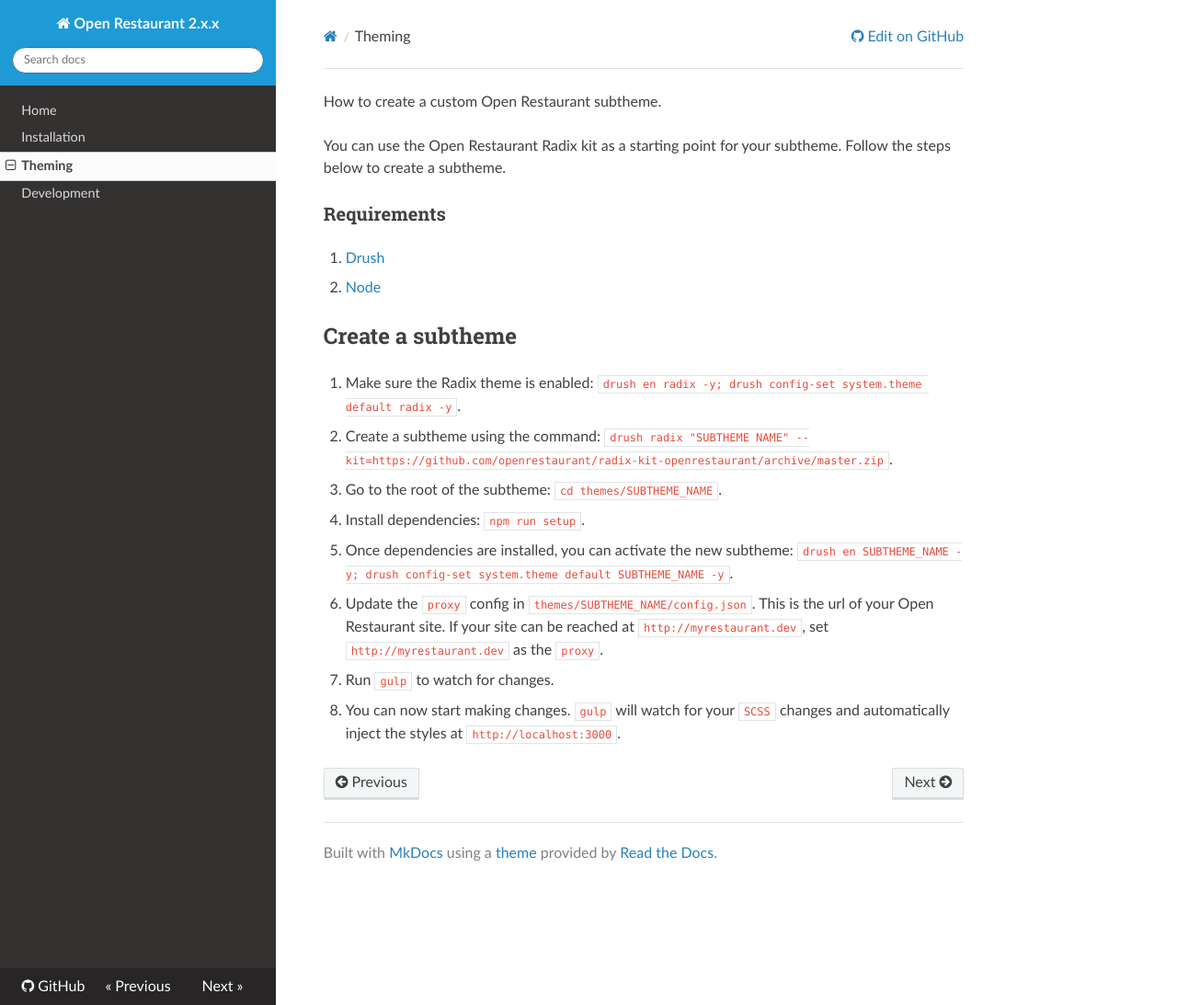
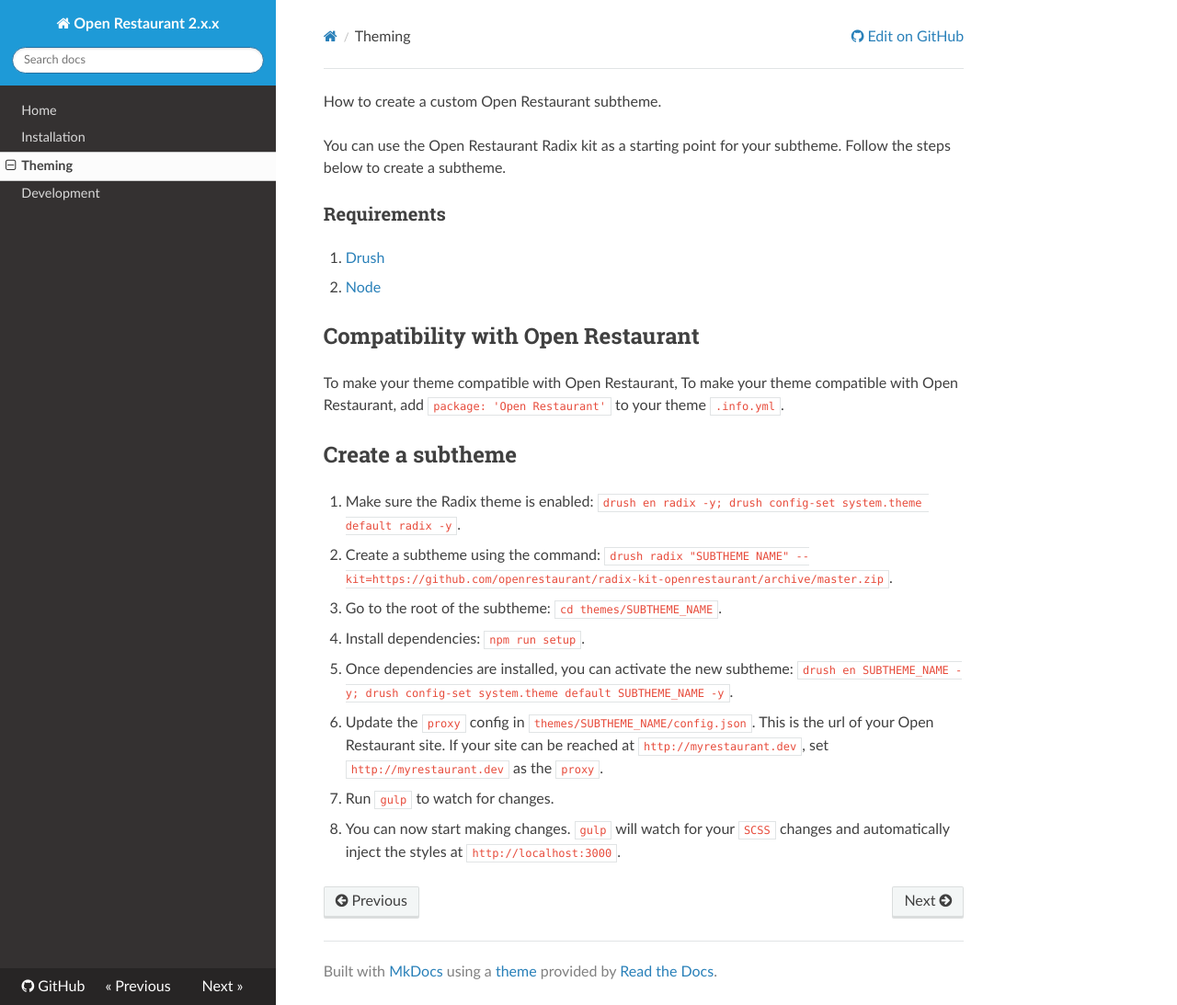
Before and after one commit to openrestaurant/docs, an MkDocs documentation site: the page built from docs/theming.md, in a window 1280 px wide and 1093 px high. Shown: the whole window at 92% size. Built offline with MkDocs 1.6.1, drawn with Linux system fonts in a browser that asks for light colours; nearby versions of some CDN libraries; old or Windows-style settings are respelled for this version of MkDocs.

Commit message:
Update theming.md

```diff
--- a/docs/theming.md
+++ b/docs/theming.md
@@ -6,6 +6,9 @@ You can use the Open Restaurant Radix kit as a starting point for your subtheme.
 
 1. [Drush](http://drush.org)
 2. [Node](https://nodejs.org)
+
+## Compatibility with Open Restaurant
+To make your theme compatible with Open Restaurant, To make your theme compatible with Open Restaurant, add `package: 'Open Restaurant'` to your theme `.info.yml`.
 
 ## Create a subtheme
 
```
